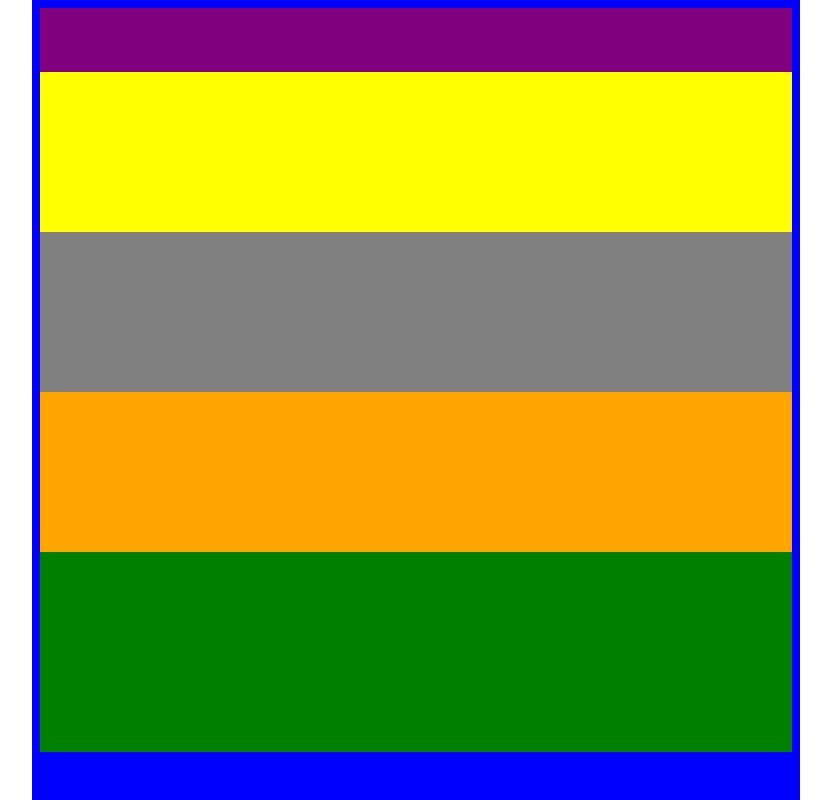
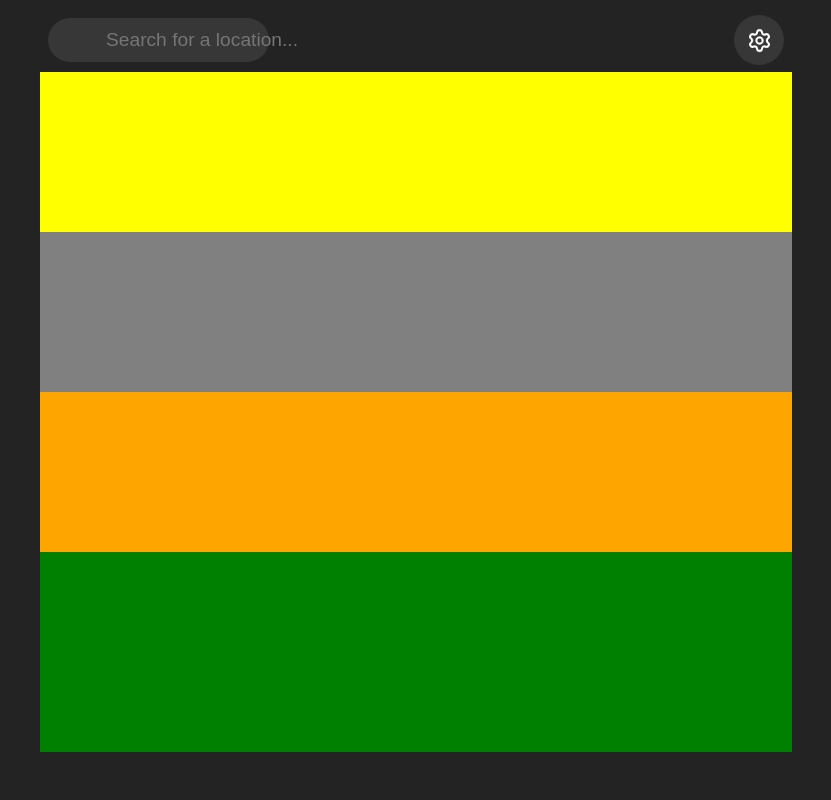
Before and after one commit to Elmatzidis/Weather-App, a website built with webpack: page src/index.html in a window 1280 px wide. Shown: the whole page, without its empty margins (224-1055 px from the left). Built offline with nearby package versions, Linux system fonts and the light colour scheme.

Commit message:
UI: Improve the UI of the search and settings

```diff
--- a/src/index.js
+++ b/src/index.js
@@ -1,26 +1,48 @@
-import './style.css';
+import "./style.css";
 
-function elementBuilder(type, className, parent) {
+export function elementBuilder(type, className, parent) {
   const element = document.createElement(type);
   if (className) element.classList.add(className);
   if (parent) parent.appendChild(element);
   return element;
 }
 
-export function loadPage(){
+export function loadPage() {
+  // This is where the app is placed in
+  const main = elementBuilder("div", "main", document.body);
+  const content = elementBuilder("div", "content", main);
 
-    const main=elementBuilder("div","main",document.body)
-    const content=elementBuilder("div","content",main)
-    const search=elementBuilder("submit","search",content)
-    const generalInfo=elementBuilder("div","generalInfo",content)
-    const weatherInfo=elementBuilder("div","weatherInfo",content)
-    const hourlyInfo=elementBuilder("div","hourlyInfo",content)
-    const weekInfo=elementBuilder("div","weekInfo",content)
+  // Top part of the content is displayed here
+  const topContent = elementBuilder("div", "topContent", content);
+  const searchWrapper = elementBuilder("div", "searchBar", topContent);
+  // 2. Add the icon to the wrapper
+  const searchImage = elementBuilder("div", "searchIcon", searchWrapper);
 
+  // 3. Add the input to the wrapper
 
+  const search = elementBuilder("input", "search", searchWrapper);
+  search.placeholder = "Search for a location...";
 
+  const settings = elementBuilder("div", "settings", topContent);
+
+  // Top-mid part of the content is displayed here
+  const topMidContent = elementBuilder("div", "topMidContent", content);
+  const generalInfo = elementBuilder("div", "generalInfo", topMidContent);
+
+  // Mid part of the content is displayed here
+  const midContent = elementBuilder("div", "midContent", content);
+  const weatherInfo = elementBuilder("div", "weatherInfo", midContent);
+
+  // Mid-lower part of the content is displayed here
+  const lowerMidContent = elementBuilder("div", "lowerMidContent", content);
+  const hourlyInfo = elementBuilder("div", "hourlyInfo", lowerMidContent);
+
+  // Mid-bottom part of the content is displayed here
+  const bottomContent = elementBuilder("div", "bottomContent", content);
+  const weekInfo = elementBuilder("div", "weekInfo", bottomContent);
+
+  search.textContent = "Type";
 }
-
 
 // const weather=fetch(`https://weather.visualcrossing.com/VisualCrossingWebServices/rest/services/timeline/Thessaloniki}?key=B5EQMXUEUKGZYBEXWMRKQRW7M&elements=temp,humidity,feelslike`)
 // .then(function(response){
@@ -30,4 +52,4 @@ export function loadPage(){
 //    return data.json
 // })
 
-loadPage()
+loadPage();
--- a/src/style.css
+++ b/src/style.css
@@ -6,16 +6,16 @@
 
 body {
   margin: 0;
+  background-color: #232323;
 }
 .main {
   min-height: 100vh;
   display: flex;
   justify-content: center;
   align-content: center;
-
 }
 .content {
-  background-color: blue;
+  /* background-color: blue; */
   height: 100vh;
   min-width: 60vw;
   display: flex;
@@ -23,10 +23,67 @@ body {
   padding: 0.5rem;
 }
 
-.search {
+.topContent {
   height: 8vh;
   width: 100%;
-  background-color: purple;
+
+  padding: 0.5rem;
+  display: flex;
+  justify-content: space-around;
+  align-items: center;
+}
+
+.searchBar {
+  display: flex;
+  align-items: center;
+  height: 90%;
+  width: 30%;
+  background-color: #373737;
+  border-radius: 2rem;
+  transition: 300ms ease-in-out;
+}
+
+.searchBar:focus-within {
+  width: 90%;
+}
+/* This is the input inside the bar */
+.search {
+  height: 100%;
+  width: 20vw;
+  flex-grow: 1;
+  font-size:clamp(0.5rem,1.2rem,2rem);
+  background-color: transparent;
+  border: none;
+  outline: none;
+  color: #fff;
+  margin-left: 1.5rem;
+}
+.searchIcon {
+  height: 50px;
+  width: 50px; /* Use pixels instead of vw to keep it consistent */
+  background-image: url("Images/search.png");
+  background-size: 25px 25px;
+  background-repeat: no-repeat;
+  background-position: center;
+  margin-left: 2rem;
+}
+
+.settings{
+    height: 50px;
+    width: 50px; /* Use pixels instead of vw to keep it consistent */
+    background-image: url("Images/settings.png");
+    background-size: 25px 25px;
+    background-repeat: no-repeat;
+    margin-left: auto;
+    background-position: center;
+    border-radius: 50%;
+    background-color: #373737;
+    transition: 250ms ease-in-out;
+    cursor: pointer;
+}
+.settings:hover{
+    background-color: #7b7a7a;
+    transform: rotate(180deg);
 }
 
 .generalInfo {
```
Also changed, not shown: src/Images/search.png (added), src/Images/settings.png (added).
